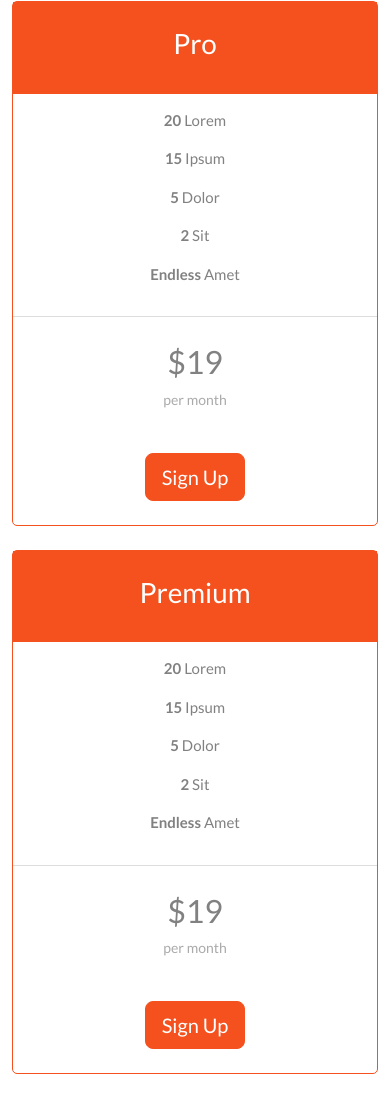
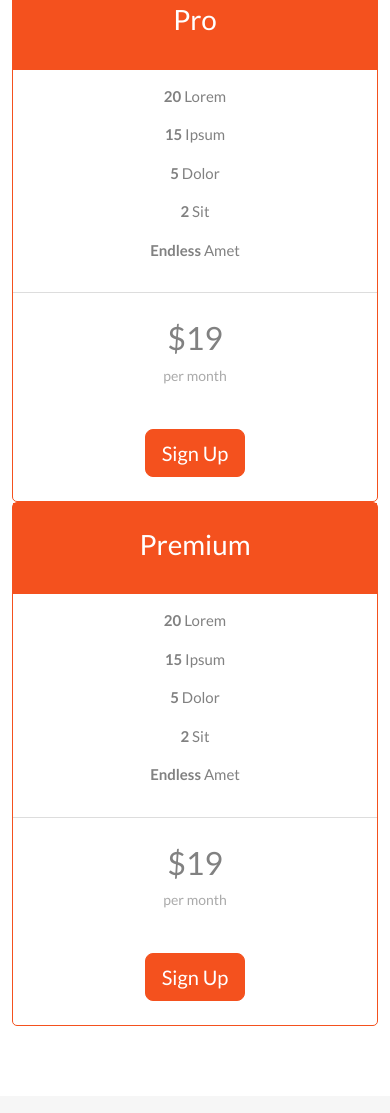
Before and after one commit to sayedayman24/Campany, a plain HTML site: page index.html in a window 390 px wide. Shown: the part 6576-7689 px from the top of the page. Drawn offline with Linux system fonts and the light colour scheme.

Commit message:
Revert "Update index.html"
This reverts commit 91a2aeabe555159d549d391f656c41644584b44a.

```diff
--- a/index.html
+++ b/index.html
@@ -392,7 +392,7 @@
 
             <div class="container">
                 <div class="row">
-                    <div class="col-12 col-md-4 mb-4">
+                    <div class="col-12 col-md-4">
                         <div class="pricing__card text-center">
                             <div class="pricing__card__head">
                                 <h1>Basic</h1>
@@ -411,7 +411,7 @@
                             </div>
                         </div>
                     </div>
-                    <div class="col-12 col-md-4 mb-4">
+                    <div class="col-12 col-md-4">
                         <div class="pricing__card text-center">
                             <div class="pricing__card__head">
                                 <h1>Pro</h1>
@@ -430,7 +430,7 @@
                             </div>
                         </div>
                     </div>
-                    <div class="col-12 col-md-4 mb-4">
+                    <div class="col-12 col-md-4">
                         <div class="pricing__card text-center">
                             <div class="pricing__card__head">
                                 <h1>Premium</h1>
```
